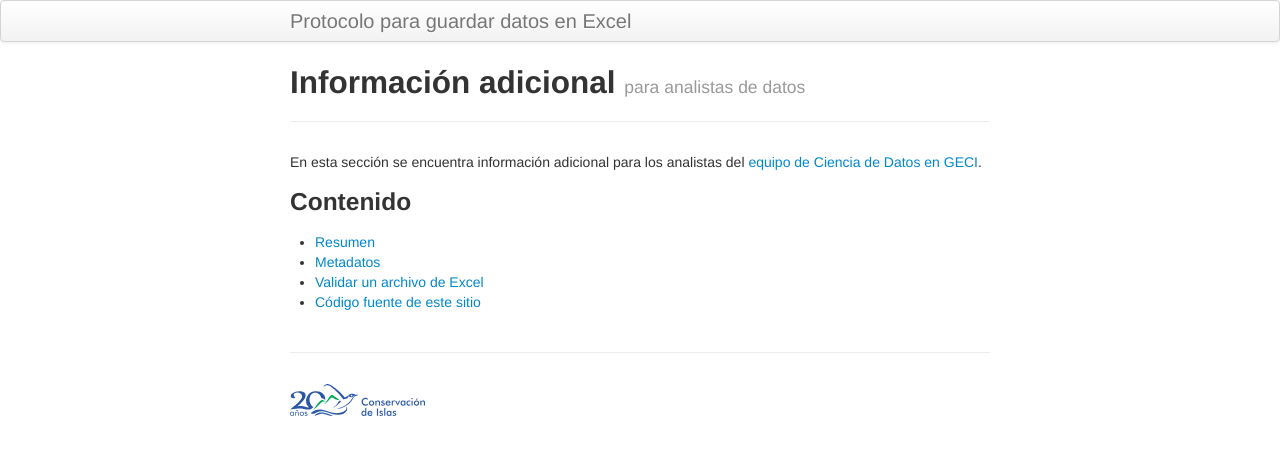
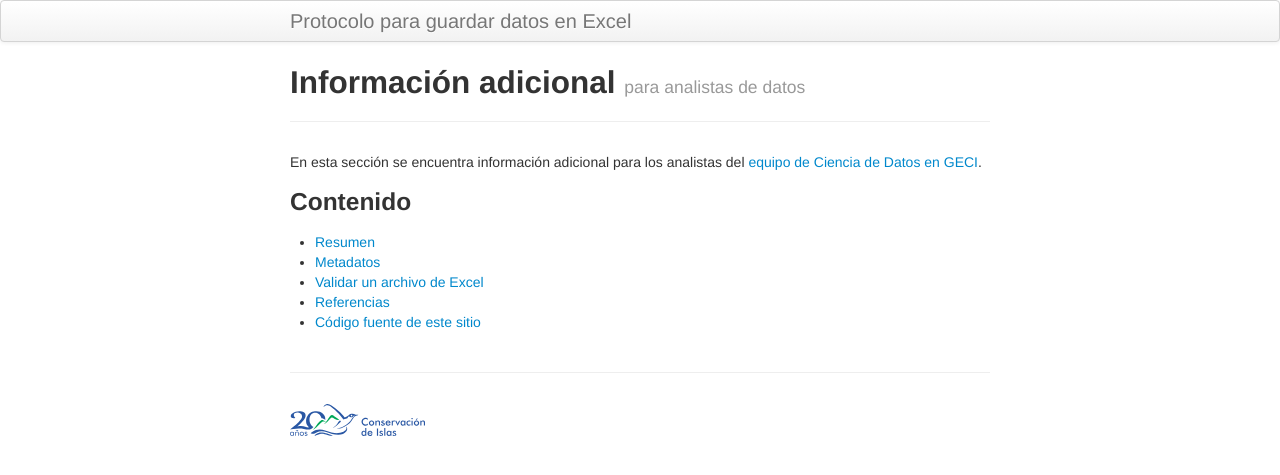
Before and after one commit to MaritzaB/datos_en_excel, a Jekyll site: the page built from ciencia_de_datos/index.md, in a window 1280 px wide. Shown: the top 475 px of the page. Built offline with Jekyll 4.4.1, drawn with Linux system fonts in a browser that asks for light colours.

Commit message:
Agrega enlace hacia las referencias

```diff
--- a/ciencia_de_datos/index.md
+++ b/ciencia_de_datos/index.md
@@ -11,4 +11,5 @@ En esta sección se encuentra información adicional para los analistas del [equ
 - [Resumen](resumen.html)
 - [Metadatos](metadatos.html)
 - [Validar un archivo de Excel](validacion.html)
+- [Referencias](referencias.html)
 - [Código fuente de este sitio](https://github.com/IslasGECI/datos_en_excel)
```
